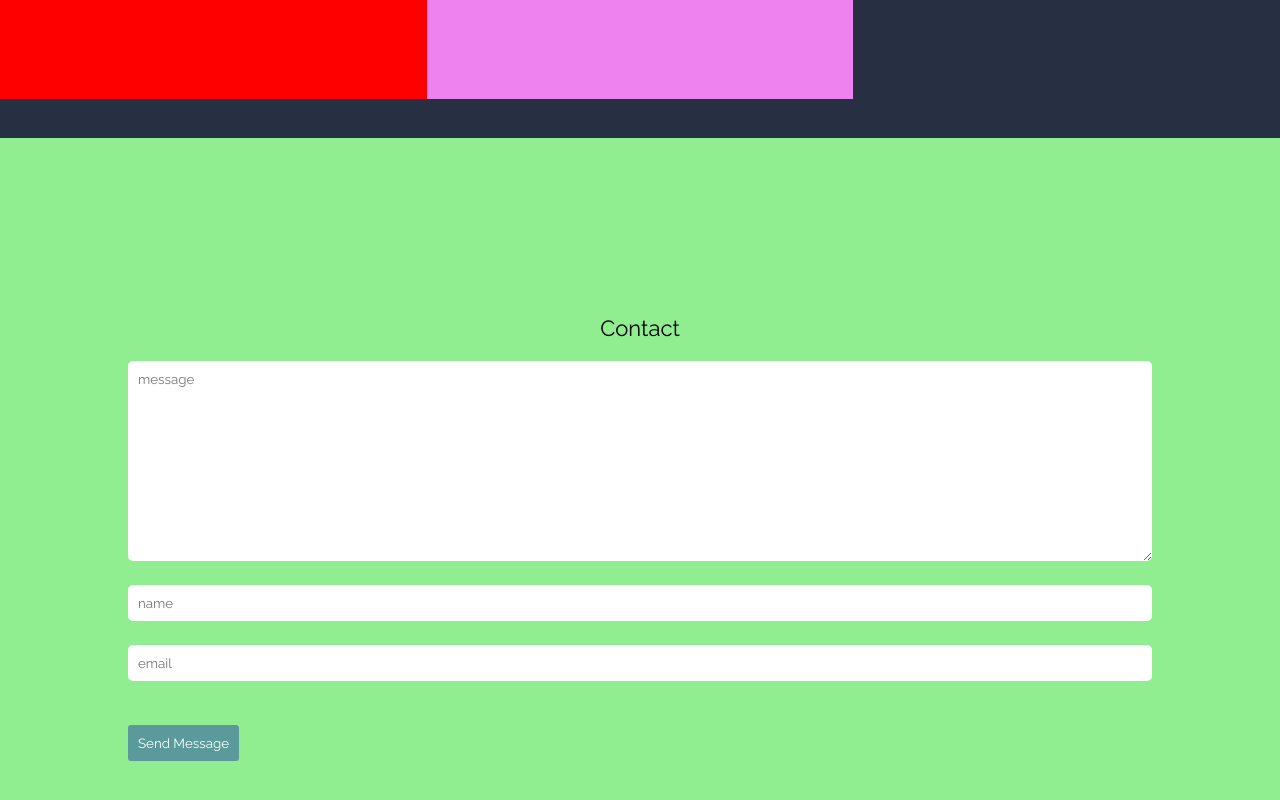
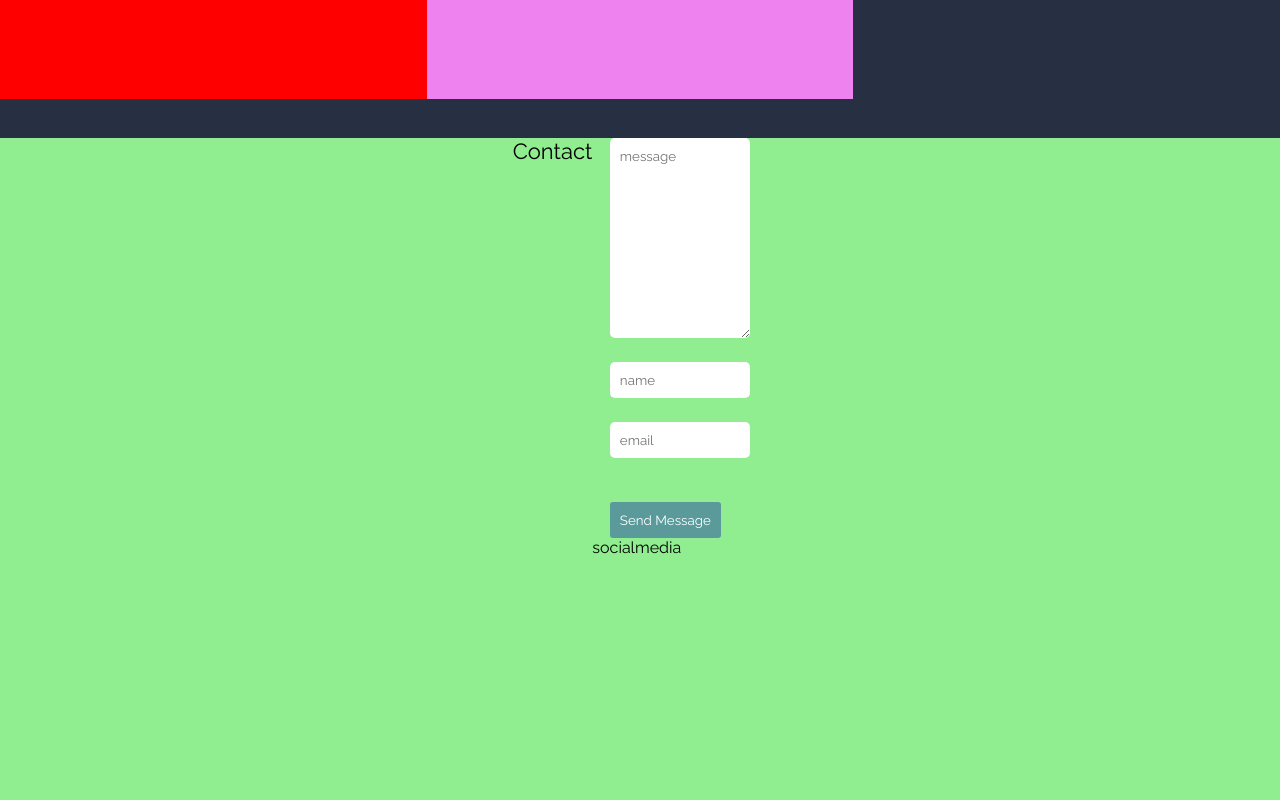
Before and after one commit to YariPL/yaripl.github.io, a React (Create React App) app: page / in a window 1280 px wide. Shown: the part 1839-2639 px from the top of the page. Built offline with nearby package versions, Linux system fonts and the light colour scheme.

Commit message:
start rebuilding contact

```diff
--- a/src/Components/contact.js
+++ b/src/Components/contact.js
@@ -51,6 +51,9 @@ export const Contact = () => {
 		return (
       <div id="contact">
         <div className="formTitle">Contact</div>
+        <div id='formContainer'>
+
+        <div className='formContainer'>
         <form
           action="/contact"
           className="form"
@@ -67,8 +70,7 @@ export const Contact = () => {
             required
           />
 
-          <input
-            onChange={e =>
+          <input onChange={e =>
               setContactState({...contactState, name: e.target.value })
             }
             name="name"
@@ -94,6 +96,12 @@ export const Contact = () => {
             </button>
           </div>
         </form>
+          </div>
+            <div className='socialMediaContainer'>
+              socialmedia
+            </div>
+
+        </div>
       </div>
     );
 }
--- a/src/css/contact.scss
+++ b/src/css/contact.scss
@@ -4,7 +4,7 @@
 	background: lightgreen;
 	position: relative;
 	display: flex;
-	flex-direction: column;
+	// flex-direction: column;
 	justify-content: center;
 	.formTitle{
 		text-align: center;
```
